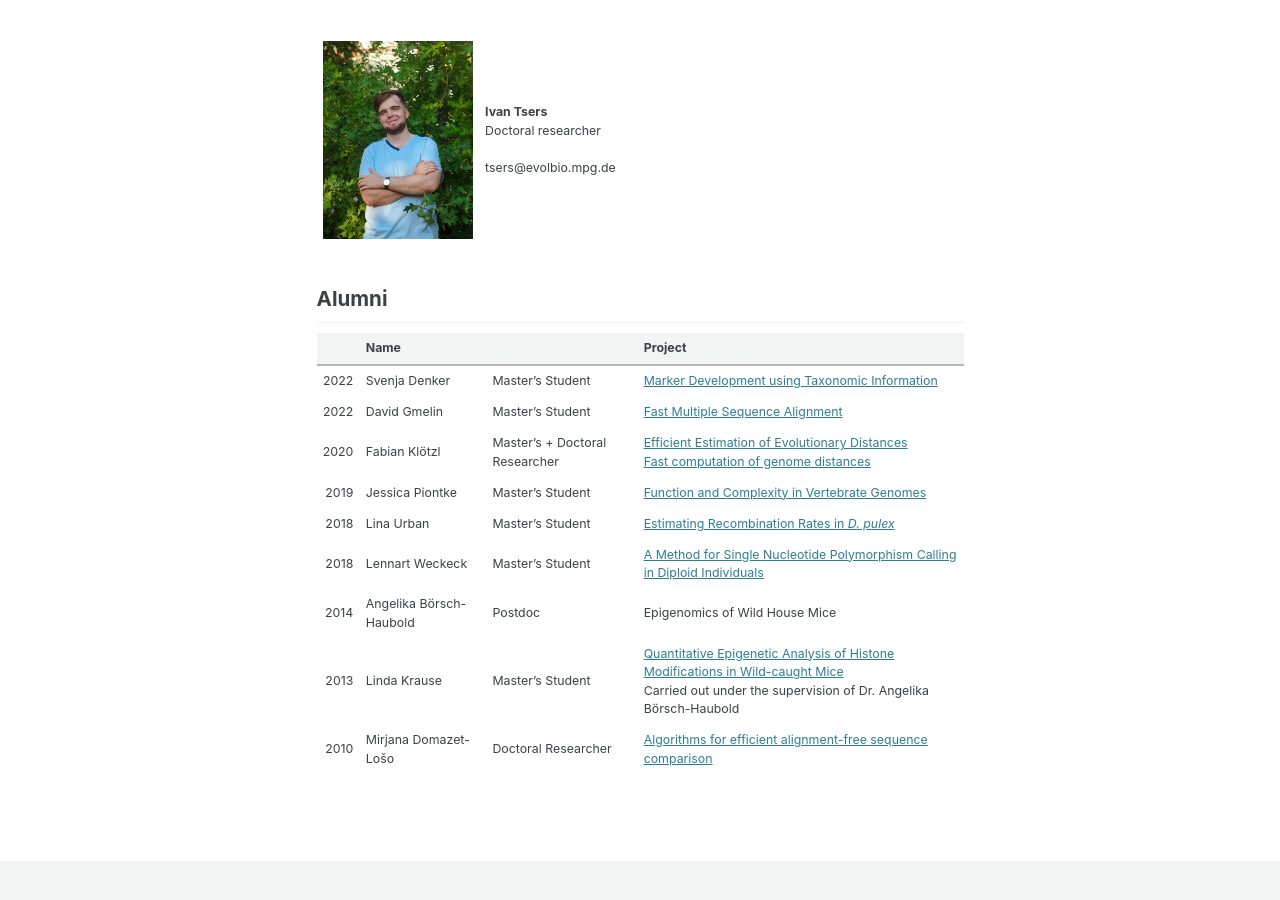
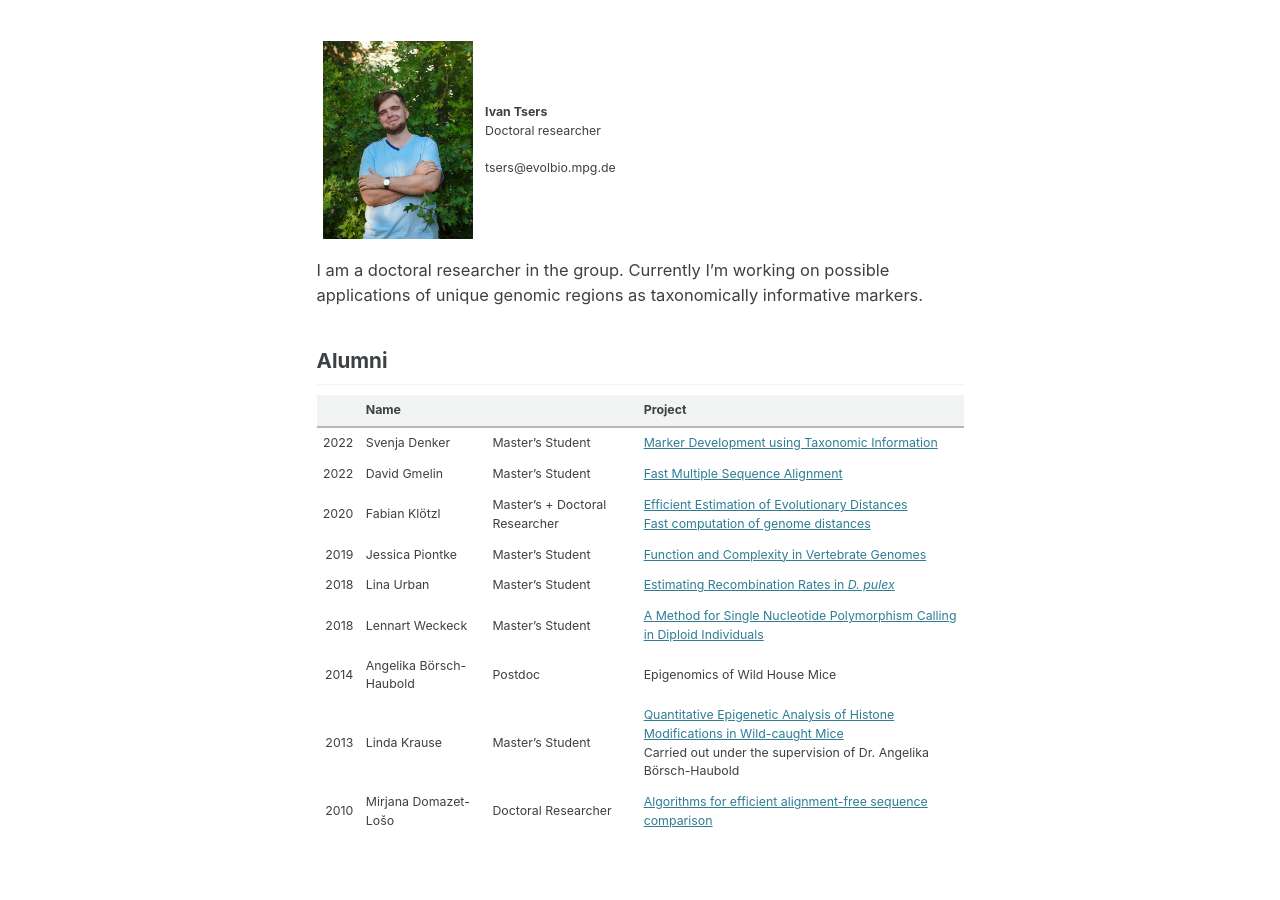
Before and after one commit to EvolBioInf/EvolBioInf.github.io, a Jekyll site: the page built from _pages/members.md, in a window 1280 px wide and 900 px high, scrolled down 991 px. Built offline with Jekyll 4.4.1, drawn with Linux system fonts in a browser that asks for light colours; cached includes are drawn as plain includes.

Commit message:
Add Ivan's introductory paragraph

```diff
--- a/_pages/members.md
+++ b/_pages/members.md
@@ -39,6 +39,9 @@ and neighbor (closest distinct relatives) genomes.
 
 ![](/images/Ivan.jpg){: width="150", style="float: left" } |  **Ivan Tsers** <br>Doctoral researcher<br><br>tsers@evolbio.mpg.de
 
+I am a doctoral researcher in the group. Currently I'm working on
+possible applications of unique genomic regions as taxonomically
+informative markers.
 
 ## Alumni
 
```
